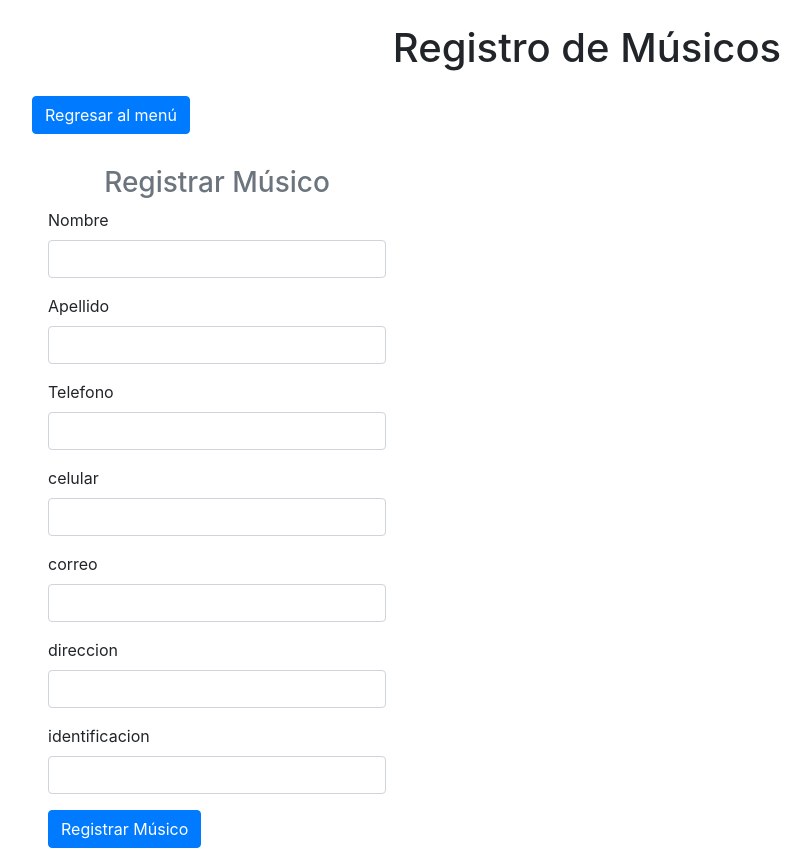
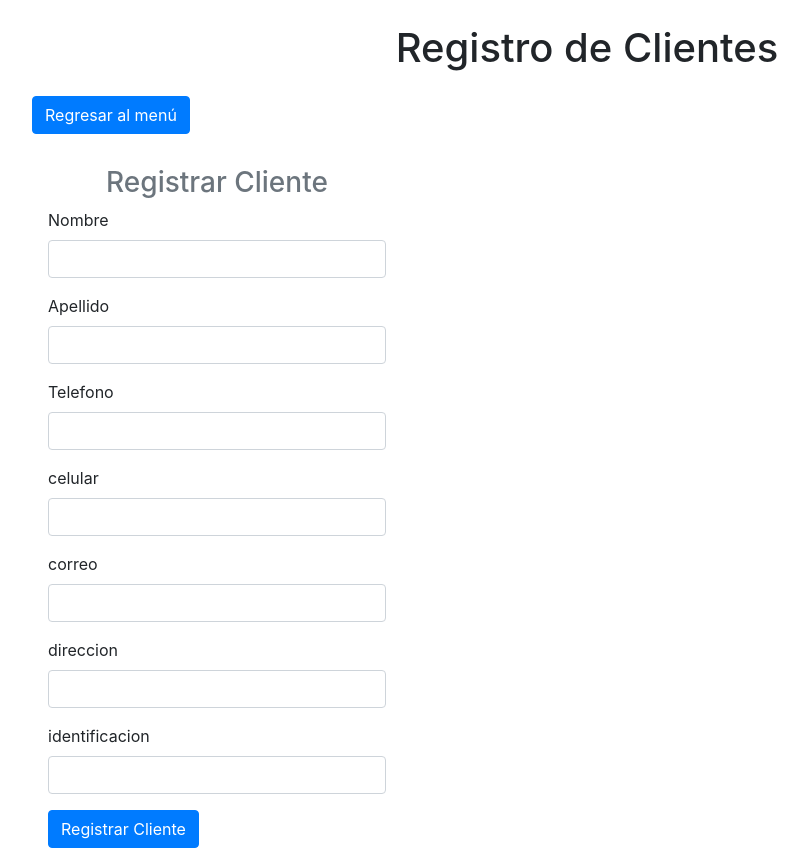
Before and after one commit to Elpuzzupuzu/Agencia, a PHP site: page /form_cliente.php in a window 1280 px wide. Shown: the whole page, without its empty margins (53-864 px from the left). Run offline with PHP 8.4, Linux system fonts and the light colour scheme.

Commit message:
cambios previos a la tabla de clientes

```diff
--- a/form_cliente.php
+++ b/form_cliente.php
@@ -8,7 +8,7 @@
 </head>
 <body>
     <div class="container">
-        <h1 class="text-center mt-4 mb-4">Registro de Músicos</h1>
+        <h1 class="text-center mt-4 mb-4">Registro de Clientes</h1>
         <a href="./index.php" class="btn btn-primary mb-3">Regresar al menú</a>
         <?php
         session_start();
@@ -18,7 +18,7 @@
         }
         ?>
         <form class="col-4 p-3" action="registrar_cliente.php" method="POST">
-            <h3 class="text-center text-secondary">Registrar Músico</h3>
+            <h3 class="text-center text-secondary">Registrar Cliente</h3>
             <div class="mb-3">
                 <label for="nombre" class="form-label">Nombre</label>
                 <input type="text" class="form-control" id="nombre" name="nombre" required>
@@ -53,7 +53,7 @@
             </div>
 
 
-            <button type="submit" class="btn btn-primary">Registrar Músico</button>
+            <button type="submit" class="btn btn-primary">Registrar Cliente</button>
         </form>
     </div>
 </body>
```
